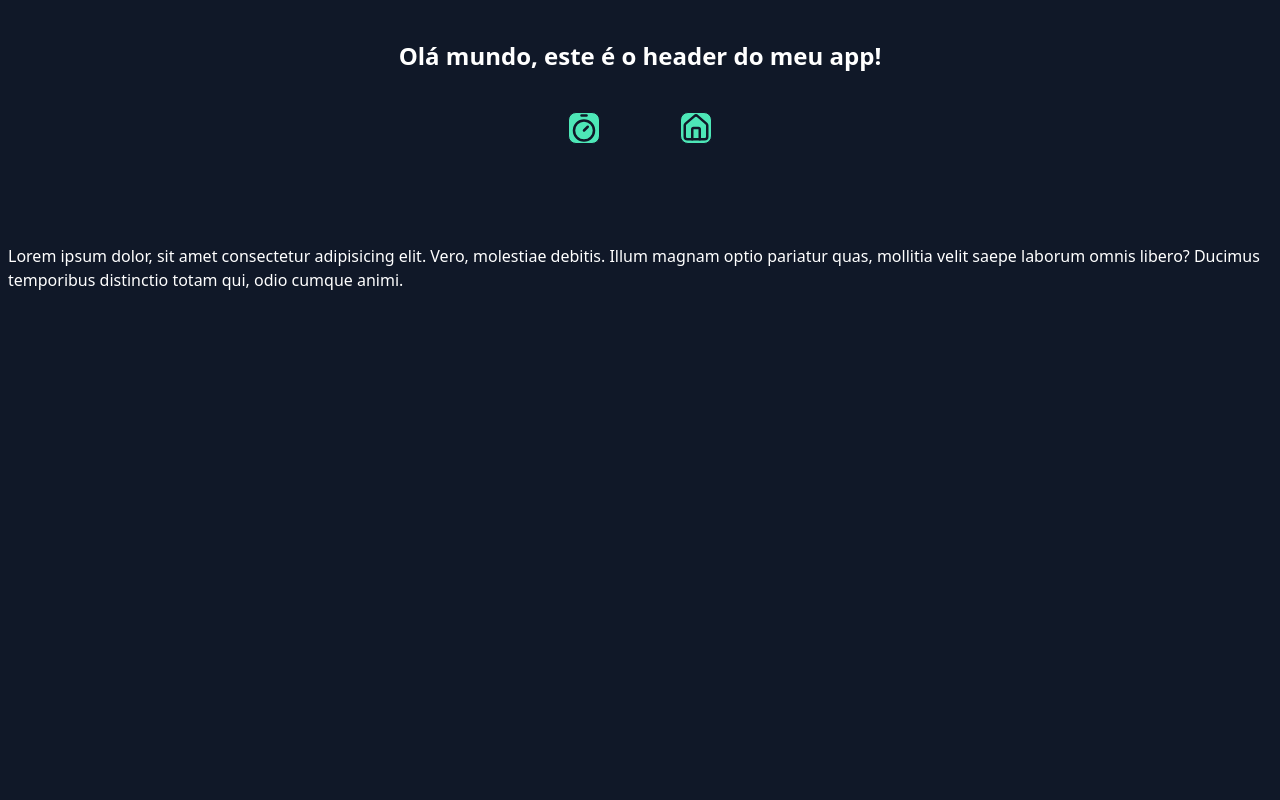
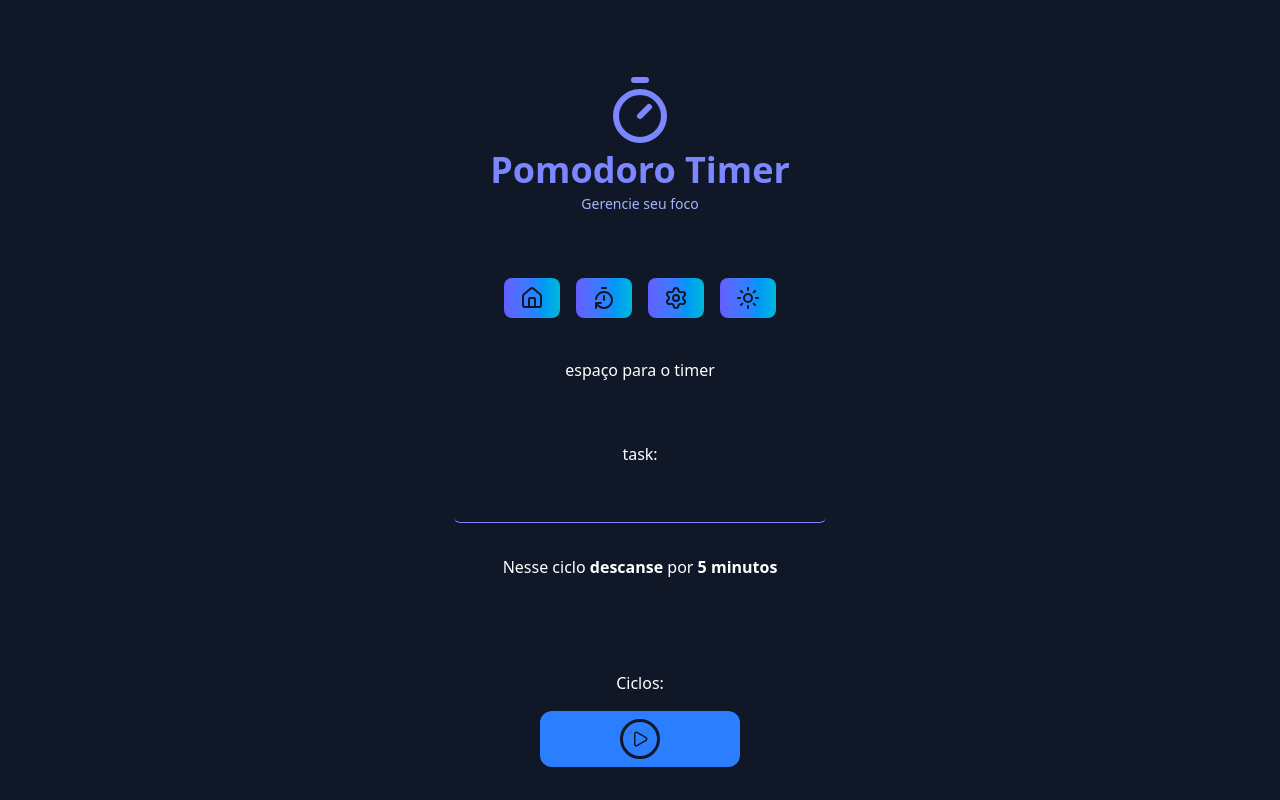
Before and after one commit to yasmin-code-tech/Pomodoro, a React (Vite) app in the folder Pomodoro/: page / in a window 1280 px wide. Built offline with nearby package versions, Linux system fonts and the light colour scheme.

Commit message:
Adicionei as demais sessões do site

```diff
--- a/Pomodoro/src/App.tsx
+++ b/Pomodoro/src/App.tsx
@@ -1,30 +1,103 @@
 
-import { TimerIcon,HouseIcon } from 'lucide-react';
+import { TimerIcon,HouseIcon, TimerResetIcon , SettingsIcon, SunIcon, PlayIcon} from 'lucide-react';
 import './App.css'
+import {useState} from 'react';
 
 export function App() {
+
+    const [task, setTask] = useState<string>('');
+
+
+
   return(
     <>
-    <div className="bg-gray-900 text-white min-h-screen">
-      <header className=' py-10 justify-center flex  flex-col items-center font-bold text-2xl'>
-      Olá mundo, este é o header do meu app!
-    <div className=' flex flex-row justify-center items-center  '>
+    <div className="bg-gray-900 text-white min-h-screen flex justify-center items-center flex-col">
 
-      <div className='p-10'>
-        <TimerIcon className='bg-[#4de7b7] text-gray-900 w-8 h-8 border  rounded-lg  hover:bg-[#0b8a60] transition'/>
-      </div>
+      <header className=' py-10 justify-center flex flex-col items-center font-bold text-2xl'>
+      <TimerIcon className='text-indigo-400 w-18 h-18'/>
+      <span className='text-4xl py-1 transition hover:scale-105 text-indigo-400
+      font-semibold'>Pomodoro Timer</span>
+      <span className='text-sm text-indigo-300 font-medium'>Gerencie seu foco</span>
 
-      <div className='p-10'>
-        <HouseIcon className='bg-[#4de7b7] text-gray-900 w-8 h-8 border  rounded-lg  hover:bg-[#0b8a60] transition'/>
-      </div>
+    <div className=' flex flex-row justify-center items-center gap-4  mt-16  '>
 
+
+        <button className='px-4 py-2
+  rounded-lg
+  bg-gradient-to-r
+  from-indigo-500
+  via-blue-500
+  to-cyan-500
+  hover:brightness-80
+  ' aria-label='Página Inicial'>
+          <HouseIcon className=' text-gray-900'/>
+        </button>
+
+
+      <button className='px-4 py-2 rounded-lg bg-gradient-to-r
+  from-indigo-500
+  via-blue-500
+  to-cyan-500
+  hover:brightness-80' aria-label='Histórico'>
+        <TimerResetIcon className=' text-gray-900'/>
+      </button>
+
+      <button className='px-4 py-2 rounded-lg bg-gradient-to-r
+  from-indigo-500
+  via-blue-500
+  to-cyan-500
+  hover:brightness-80' aria-label='Configurações'>
+        <SettingsIcon className=' text-gray-900'/>
+      </button>
+
+      <button className='px-4 py-2 rounded-lg bg-gradient-to-r
+  from-indigo-500
+  via-blue-500
+  to-cyan-500
+  hover:brightness-80' aria-label='Mudar Tema'>
+        <SunIcon className='text-gray-900'/>
+      </button>
 
     </div>
 
     </header>
-    <div className="py-5 px-2">
-      Lorem ipsum dolor, sit amet consectetur adipisicing elit. Vero, molestiae debitis. Illum magnam optio pariatur quas, mollitia velit saepe laborum omnis libero? Ducimus temporibus distinctio totam qui, odio cumque animi.
+
+
+    <div>
+      espaço para o timer
     </div>
+
+    <div className="m-10 p-5 flex flex-col items-center">
+      <span className='mb-2'>task:</span>
+      <input type="text"
+      value={task}
+      onChange={(e)=> setTask(e.target.value)}
+      className='border-b
+      border-indigo-400
+      px-3
+      py-2
+      focus:ring-2
+      focus:ring-indigo-600
+      hover:border border-indigo-400 rounded-md
+      text-2xl'/>
+
+      <span className='m-8'>Nesse ciclo <span className='font-semibold'>descanse</span> por <span className='font-bold'>5 minutos</span>
+
+      </span>
+
+    </div>
+
+    <div>
+      <span>Ciclos:</span>
+    </div>
+
+    <div className='mt-4'>
+      <button className="bg-blue-500 py-2 px-20 rounded-xl hover:brightness-90">
+        <PlayIcon className='w-10 h-10 text-gray-900 border-3 rounded-full py-2'/>
+      </button>
+    </div>
+
+
     </div>
     </>
   );
```
